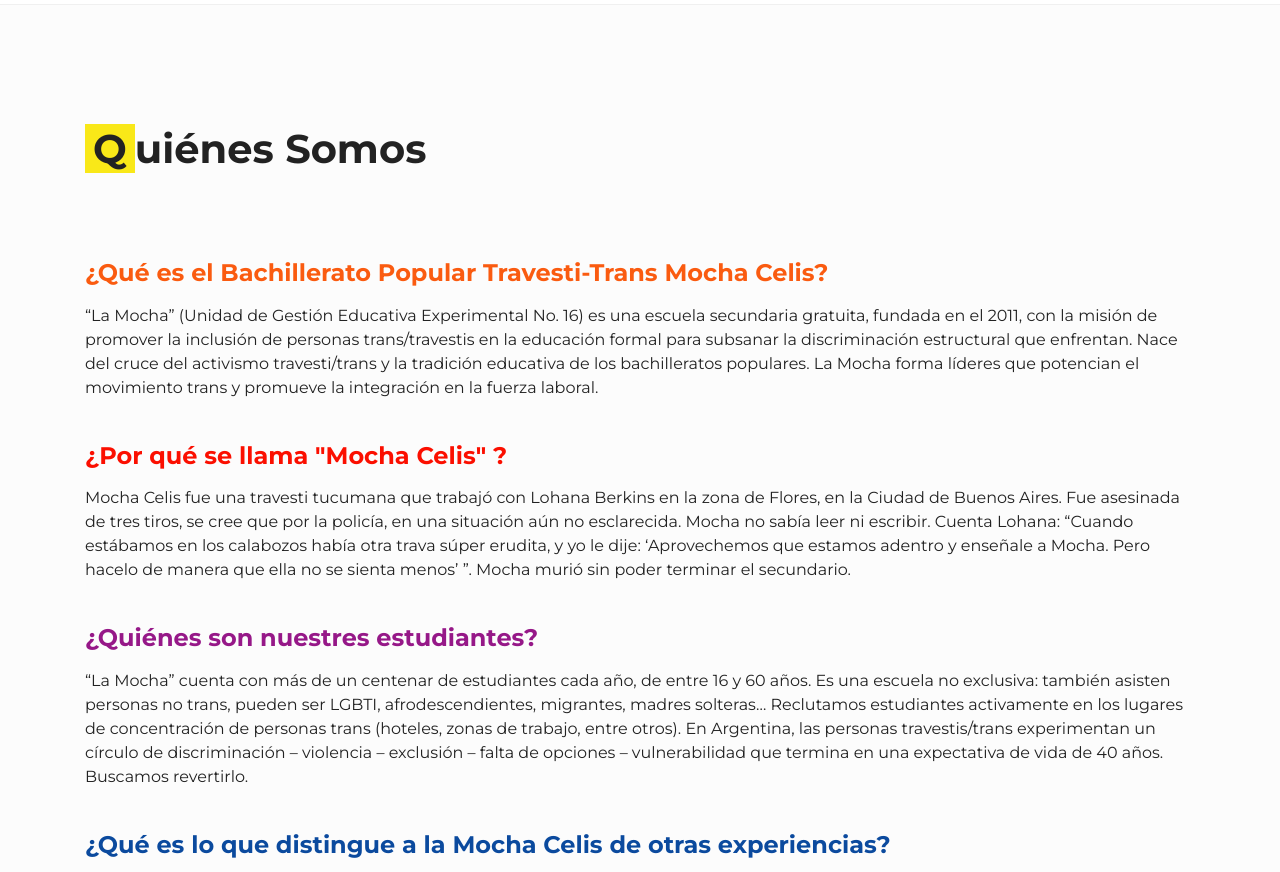
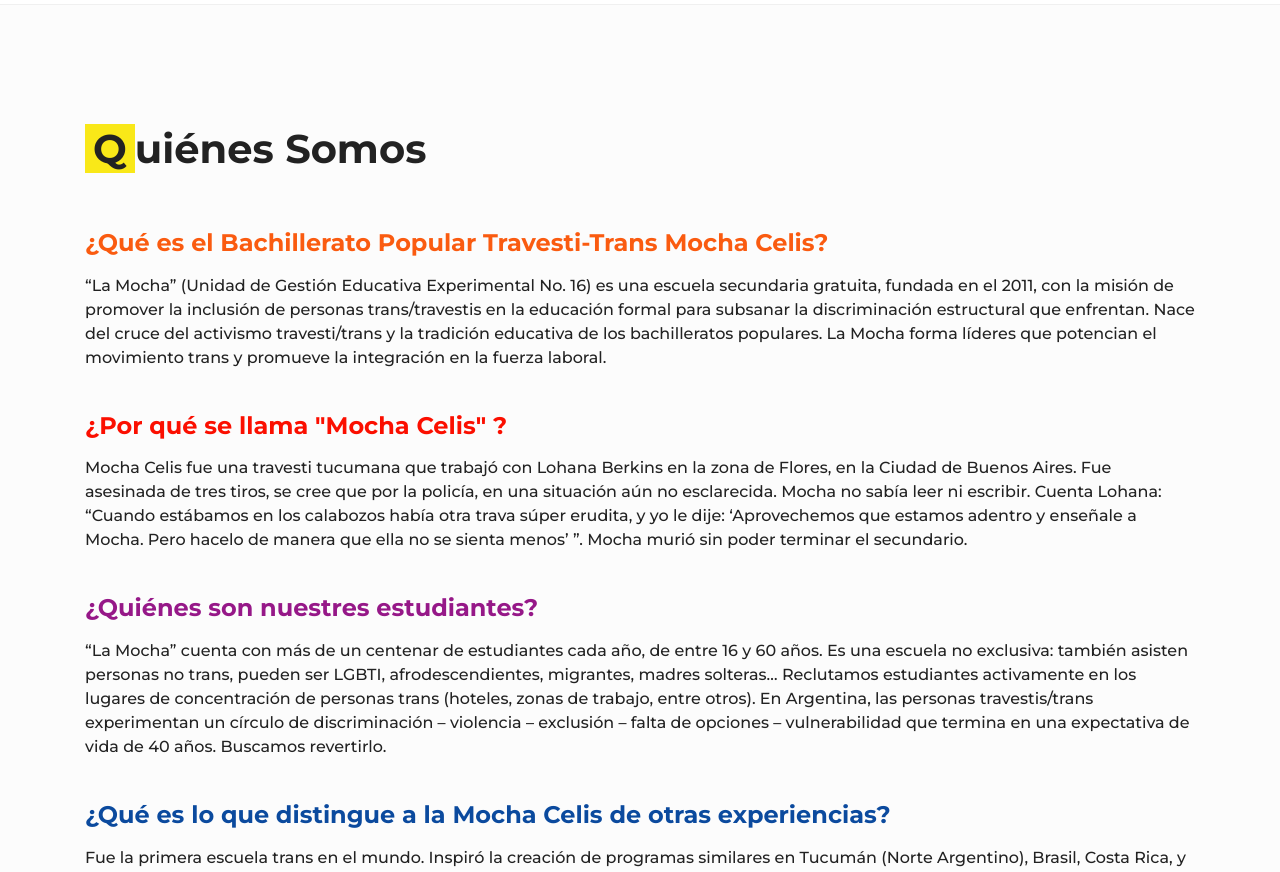
Before and after one commit to nayracoop/mochacelis, a Vue app: page / in a window 1280 px wide. Shown: the part 820-1692 px from the top of the page. Built offline with nearby package versions, Linux system fonts and the light colour scheme.

Commit message:
Fonts import fix and About section spacing fix

```diff
--- a/assets/scss/main.scss
+++ b/assets/scss/main.scss
@@ -6,6 +6,7 @@ body {
     color: $color-dark;
     font-family: 'Montserrat', sans-serif;
     overflow-x: hidden;
+    font-weight: 500;
 }
 
 body a {
@@ -115,13 +116,14 @@ i {
     padding: .5rem 2.75rem;
     background: $color-dark;
     color: #FFF;
+    font-weight: 600;
 }
 
 header {
     transition: background-color .3s ease-in-out;
     background: $color-dark;
     text-transform: uppercase;
-    font-weight: bold;
+    font-weight: 700;
     .social-links-fixed {
         right: -40px;
         transition: right .3s ease-in-out;
@@ -319,7 +321,6 @@ header {
 #about {
     h2 {
         position: relative;
-        margin-bottom: 30px;
         .initial {
             background-color: $color-yellow;
             width: 1em;
@@ -448,11 +449,16 @@ header {
         padding: 15px 0px;
         p {
             margin-bottom: 2px;
-            font-weight: bold;
+            font-weight: 700;
         }
         a {
             display: block;
             margin-bottom: 10px;
+            @media all and (max-width: 768px) {
+                font-size: .825rem;
+                margin-bottom: 20px;
+                margin-top: 5px;
+            }
         }
     }
 
@@ -488,12 +494,15 @@ header {
         }
         small {
             font-size: .7rem;
+            font-weight: 500;
         }
         a {
             display: block;
+            font-weight: 500;
         }
     }
     small {
+        font-weight: 600;
         &.made-with {
             span:first-of-type {
                 color: $color-dark;
--- a/src/App.vue
+++ b/src/App.vue
@@ -3,7 +3,7 @@
 </template>
 
 <style lang="scss">
-  @import url('https://fonts.googleapis.com/css?family=Bitter:400,400i,700|Montserrat:300,300i,400,400i,500,500i,600,600i,700,700i&display=swap');
+  @import url('https://fonts.googleapis.com/css2?family=Montserrat:ital,wght@0,400;0,500;0,600;0,700;1,400;1,500;1,600;1,700&display=swap');
   @import 'assets/css/reset';
   @import 'node_modules/bootstrap/scss/bootstrap';
   @import 'node_modules/bootstrap-vue/src/index.scss';
--- a/src/components/About.vue
+++ b/src/components/About.vue
@@ -2,7 +2,7 @@
   <section id="about" class="bg-grey">
     <b-container>
       <b-row class="about">
-        <b-col class="col-12 col-lg-6 mb-5 section-heading">
+        <b-col class="col-12 col-lg-6 section-heading">
           <h2 class="pb-2">
             <span class="initial">
               {{$t('about.title')[0]}}</span>{{ $t('about.title').substr(1)}}
```
Also changed, not shown: 4 other files (tests, documents, lock files or other folders).
